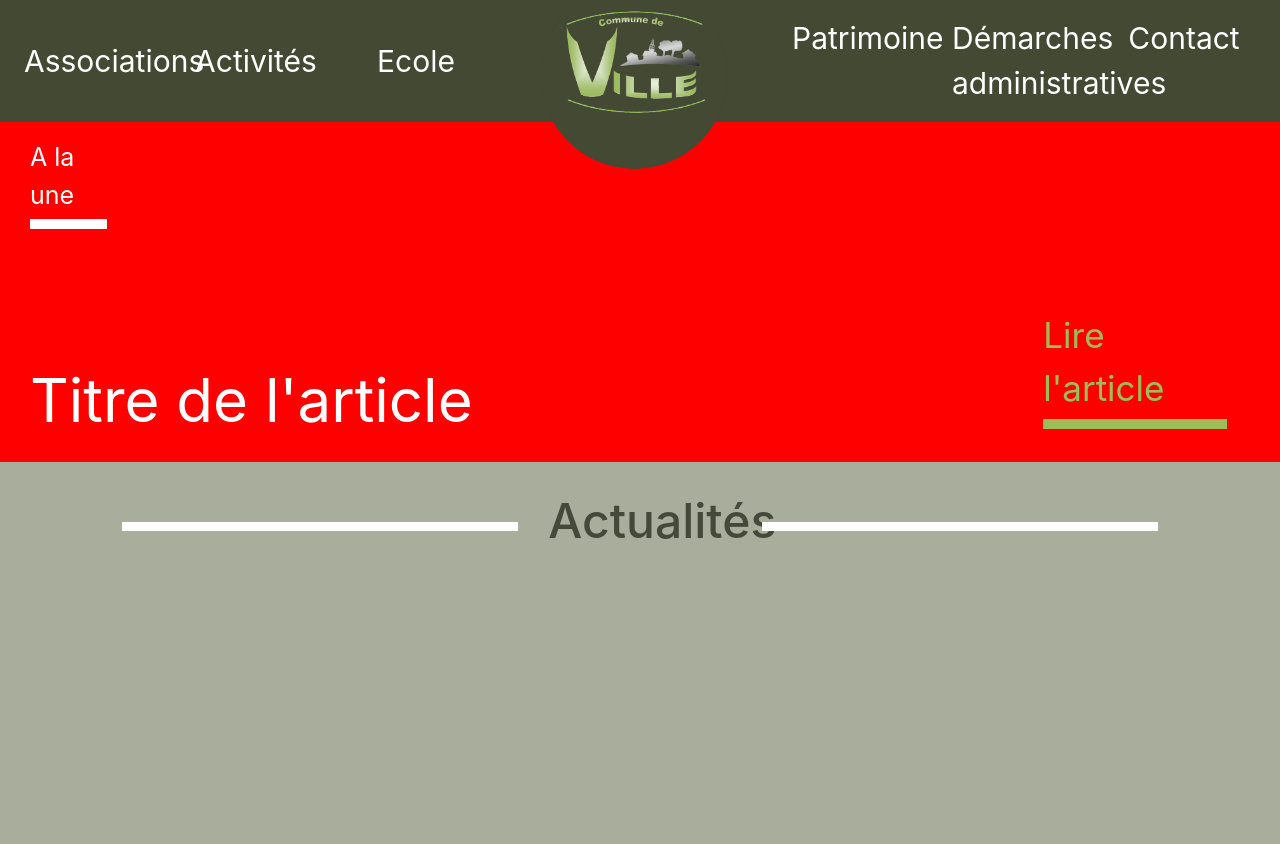
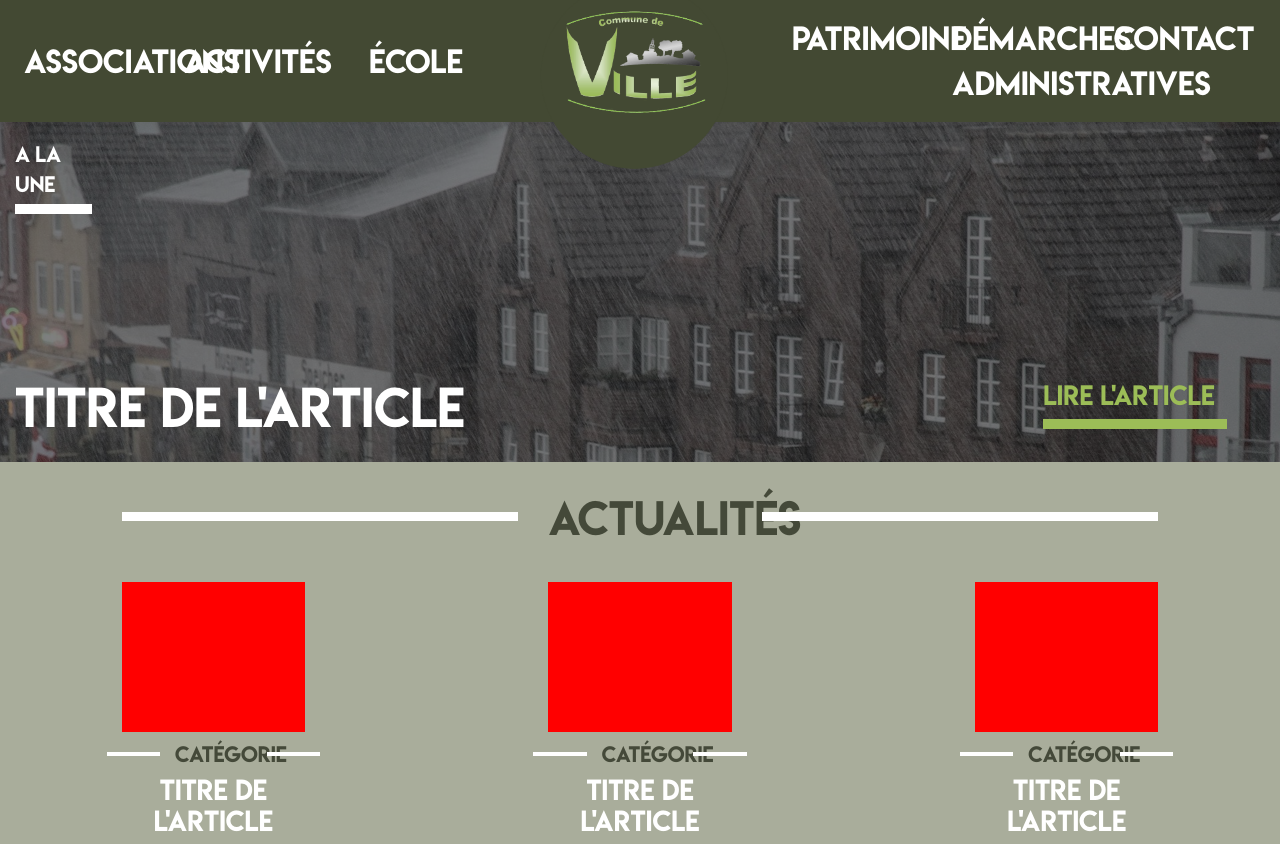
Before and after one commit to LexaeART/villeinfo, a PHP site: page /viecommunale.php in a window 1280 px wide. Before the commit the page ends 539 px from the top, so only its background shows below. Run offline with PHP 8.4, Linux system fonts and the light colour scheme.

Commit message:
first page

```diff
--- a/assets/css/viecommunale.css
+++ b/assets/css/viecommunale.css
@@ -8,8 +8,14 @@ body{
   text-align: center;
 }
 
+@font-face {
+  font-family: "LemonMilk";
+  src: url('../fonts/LemonMilk.otf');
+}
+
 .navbar-light .navbar-nav .nav-link{
   color: white;
+  font-family: 'LemonMilk';
 }
 
 .navbar-light{
@@ -25,10 +31,29 @@ body{
 }
 
 #VIN{
-  background-color: red;
   height: 340px;
   position: relative;
   color: white;
+  font-family: 'LemonMilk';
+  padding: 0;
+  overflow: hidden;
+  transition: 200ms;
+}
+
+.innerBackground{
+  position: relative;
+  height: 100%;
+  background-image: linear-gradient( rgba(0, 0, 0, 0.5), rgba(0, 0, 0, 0.5) ),  url('../images/fondUne.jpg');
+  background-size: cover;
+  transition: 200ms;
+}
+
+.innerBackground:hover{
+  transform: scale(1.2);
+}
+
+#VIN:hover{
+  border: 20px white solid;
 }
 
 #VIN p{
@@ -44,7 +69,7 @@ body{
 #title{
   position: absolute;
   bottom: 5%;
-  font-size: 60px;
+  font-size: 50px;
 }
 
 #read{
@@ -52,7 +77,7 @@ body{
   bottom: 5%;
   right: 3%;
   color: #9cbd57;
-  font-size: 35px;
+  font-size: 25px;
 }
 
 #read hr{
@@ -62,7 +87,7 @@ body{
 #important{
   position: absolute;
   top: 5%;
-  font-size: 25px;
+  font-size: 20px;
 }
 
 #actu{
@@ -71,7 +96,8 @@ body{
 
 #actu h1{
   color: #444939;
-  font-size: 48px;
+  font-size: 43px;
+  font-family: 'LemonMilk';
 }
 
 #actualités{
@@ -81,5 +107,45 @@ body{
 #actualités hr{
   border-width: 9px;
   border-color: white;
+  margin-top: 20px;
+}
+
+#filActu{
   margin-top: 30px;
 }
+
+#filActu hr{
+  border-width: 4px;
+  border-color: white;
+  padding: 0;
+  margin-top: 10px;
+}
+
+.imgActu{
+  background-color: red;
+  height: 150px;
+}
+
+#filActu h3{
+  font-size: 20px;
+  color: #444939;
+  font-family: 'LemonMilk';
+  padding: 0;
+}
+
+#filActu .col-3{
+  padding: 0;
+}
+
+#infoNews{
+  margin-top: 10px;
+}
+
+.titleNews{
+  text-align: center;
+  font-family: 'LemonMilk';
+}
+.titleNews h2{
+  color: white;
+  font-size: 26px;
+}
--- a/index.php
+++ b/index.php
@@ -27,7 +27,7 @@
       <div class="col-xs-12 col-lg-6" id="communale">
         <div id="comGlobal">
           <div id="txtCategorie">
-            <a href="test.php" title="Vie Municipale" id="vieCom">Vie Communale</a>
+            <a href="viecommunale.php" title="Vie Municipale" id="vieCom">Vie Communale</a>
           </div>
           <div id="com-bg"></div>
         </div>
--- a/viecommunale.php
+++ b/viecommunale.php
@@ -31,7 +31,7 @@
           <a class="nav-link" href="#">Activités</a>
         </li>
         <li class="nav-item">
-          <a class="nav-link" href="#">Ecole</a>
+          <a class="nav-link" href="#">école</a>
         </li>
       </ul>
         <a class="navbar-brand" href="#"><img src="assets/images/logoville.png" /></a>
@@ -52,6 +52,8 @@
     <div class="container-fluid">
       <div class="row">
         <div class="col-12" id="VIN">
+          <div class="innerBackground">
+          </div>
           <div class="col-1" id="important">
             <p>
               A la une
@@ -82,6 +84,71 @@
           <hr />
         </div>
       </div>
+      <div class="row" id="filActu">
+        <div class="offset-1 col-2">
+          <div class="imgActu">
+
+          </div>
+          <div class="row" id="infoNews">
+            <div class="col-3">
+              <hr />
+            </div>
+            <div class="col-6">
+              <h3>Catégorie</h3>
+            </div>
+            <div class="col-3">
+              <hr />
+            </div>
+          </div>
+          <div class="row">
+            <div class="col-12 titleNews">
+              <h2>Titre de l'article</h2>
+            </div>
+          </div>
+        </div>
+        <div class="offset-2 col-2">
+          <div class="imgActu">
+
+          </div>
+          <div class="row" id="infoNews">
+            <div class="col-3">
+              <hr />
+            </div>
+            <div class="col-6">
+              <h3>Catégorie</h3>
+            </div>
+            <div class="col-3">
+              <hr />
+            </div>
+          </div>
+          <div class="row">
+            <div class="col-12 titleNews">
+              <h2>Titre de l'article</h2>
+            </div>
+          </div>
+        </div>
+        <div class="offset-2 col-2">
+          <div class="imgActu">
+
+          </div>
+          <div class="row" id="infoNews">
+            <div class="col-3">
+              <hr />
+            </div>
+            <div class="col-6">
+              <h3>Catégorie</h3>
+            </div>
+            <div class="col-3">
+              <hr />
+            </div>
+          </div>
+          <div class="row">
+            <div class="col-12 titleNews">
+              <h2>Titre de l'article</h2>
+            </div>
+          </div>
+        </div>
+      </div>
     </div>
   </main>
   <script src="assets/lib/bootstrap/js/bootstrap.js" type="text/javascript"></script>
```
Also changed, not shown: assets/images/fondUne.jpg (added).
